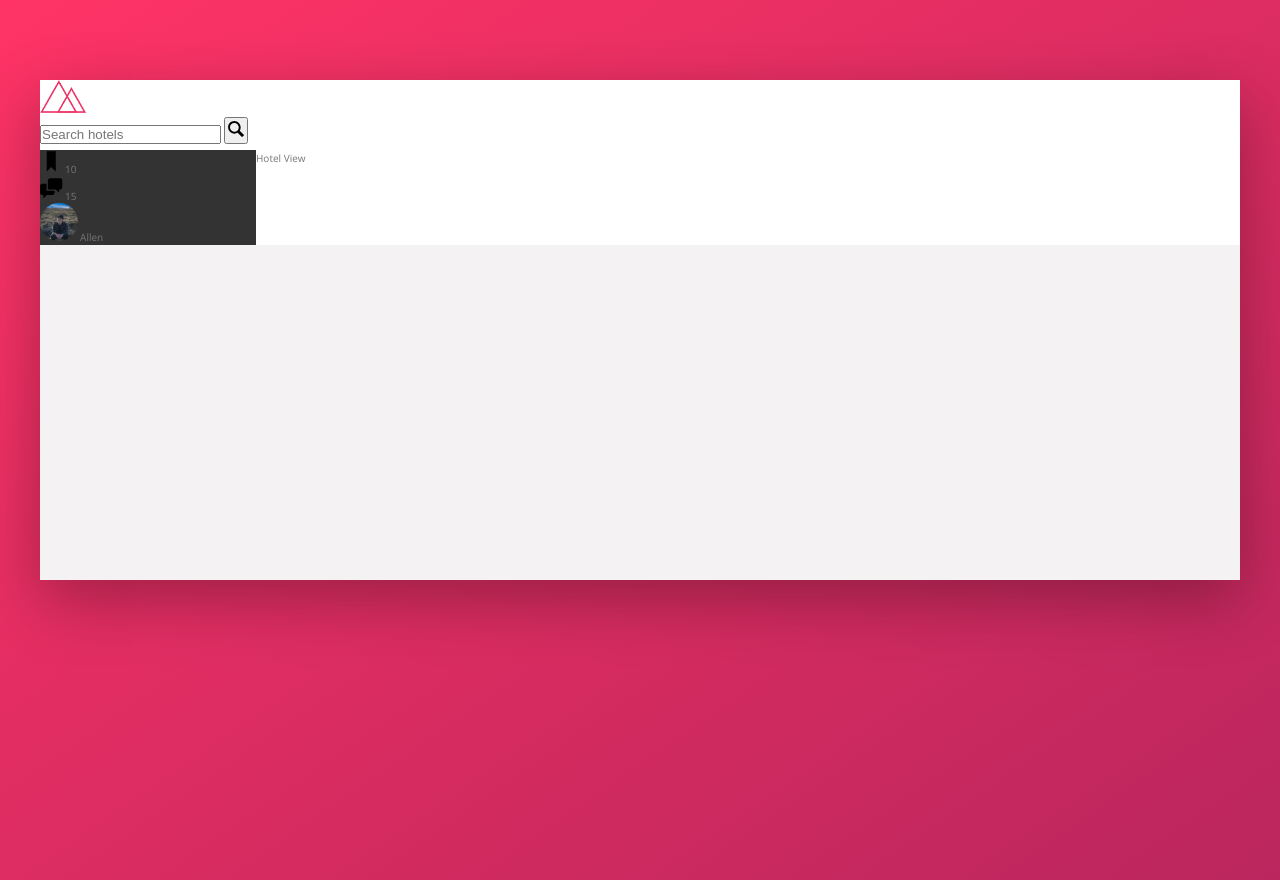
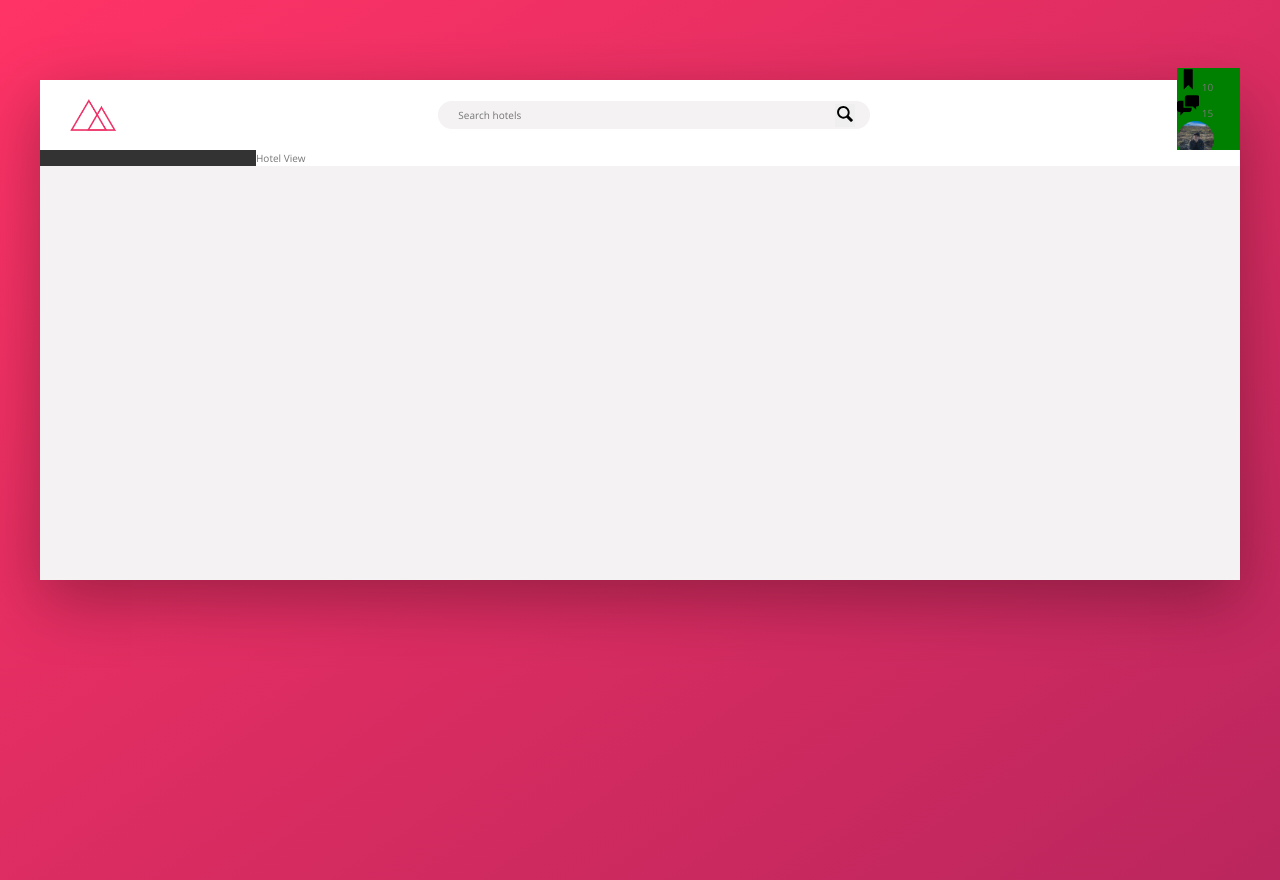
Before and after one commit to allenaxie/krillen, a website: page index.html in a window 1280 px wide. Drawn offline with nearby package versions, Linux system fonts and the light colour scheme.

Commit message:
Position logo. Position and update CSS for search bar.

```diff
--- a/index.html
+++ b/index.html
@@ -22,9 +22,7 @@
                         </svg>
                     </button>
                 </form>
-            </header>
-            <div class="content">
-                <nav class="sidebar">
+                <nav class="user-nav">
                     <div class="user-nav__icon-box">
                         <svg class="user-nav__icon">
                             <use xlink:href="img/sprite.svg#icon-bookmark"></use>
@@ -46,6 +44,11 @@
                         <span class="user-nav__user-name">Allen</span>
                     </div>
                 </nav>
+            </header>
+            <div class="content">
+                <nav class="sidebar">
+
+                </nav>
                 <main class="hotel-view">
                     Hotel View
                 </main>
--- a/sass/_components.scss
+++ b/sass/_components.scss
@@ -2,17 +2,46 @@
 // LOGO
 .logo {
     height: 3.25rem;
+    margin-left: 3rem;
 }
 
 /////////////////////////////////
 // SEARCH
 .search {
+    flex: 0 0 40%;
+    display: flex;
+    justify-content: center;
+    align-items: center;
+
     &__input {
+        // input elements doesn't inherit automatically
+        font-family: inherit;
+        font-size: inherit;
+        color: inherit;
+        background-color: var(--color-grey-light-2);
+        border: none;
+        padding: .7rem 2rem;
+        border-radius: 100px;
+        width: 90%;
+        transition: all .2s;
+        margin-right: -3.5rem;
 
+        &:focus {
+            outline: none;
+            width: 100%;
+            background-color: var(--color-grey-light-3);
+        }
     }
 
     &__button {
+        border: none;
+        &:focus {
+            outline: none;
+        }
 
+        &:active {
+            transform: translateY(2px);
+        }
     }
 
     &__icon {
@@ -26,6 +55,8 @@
 /////////////////////////////////
 // USER NAVIGATION
 .user-nav {
+
+    background-color: green;
     &__icon-box {
 
     }
--- a/sass/_layout.scss
+++ b/sass/_layout.scss
@@ -10,6 +10,9 @@
     height: 7rem;
     background-color: #fff;
     border-bottom: var(--color-grey-light-2);
+    display: flex;
+    justify-content: space-between;
+    align-items: center;
 }
 
 .content {
```
Also changed, not shown: css/style.css.
